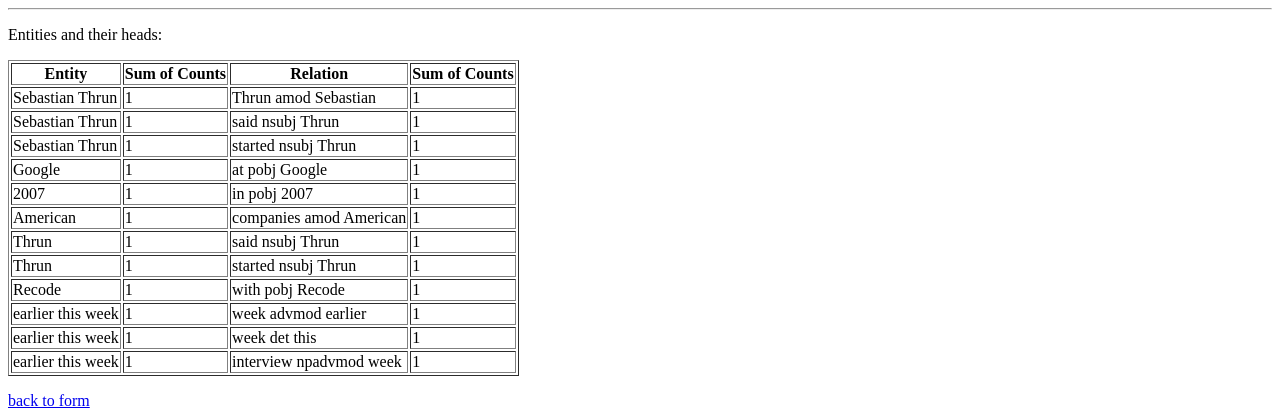
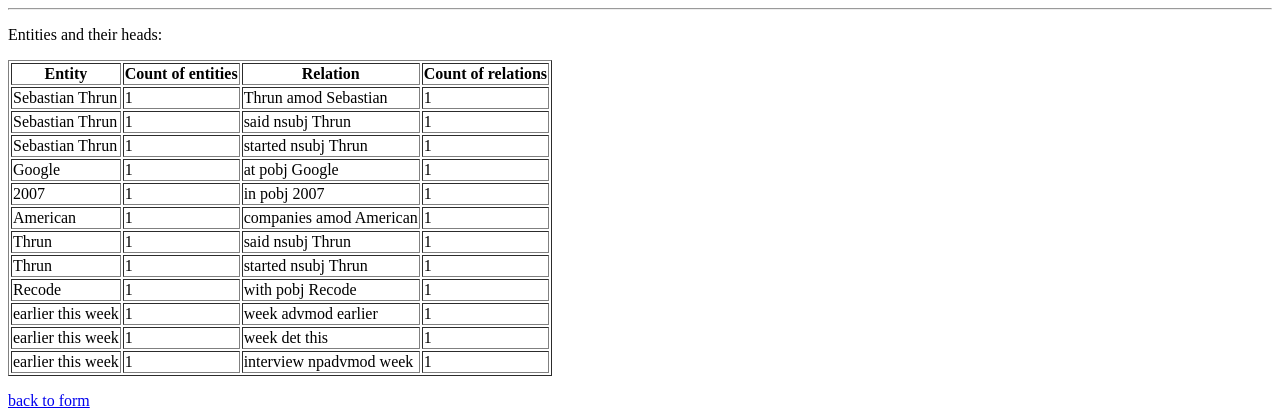
Before and after one commit to selenasong/cosi217b-assignment, a Flask app: page /post in a window 1280 px wide. Shown: the top 420 px of the page. Run offline with Flask 3, Linux system fonts and the light colour scheme.

Commit message:
Update show_all.html

```diff
--- a/Assignment2/templates/show_all.html
+++ b/Assignment2/templates/show_all.html
@@ -13,9 +13,9 @@
       <table border="1">
         <tr>
             <th>Entity</th>
-            <th>Sum of Counts</th>
+            <th>Count of entities</th>
             <th>Relation</th>
-            <th>Sum of Counts</th> <!-- New column -->
+            <th>Count of relations</th> <!-- New column -->
         </tr>
         {% for entity_relation in entity_relations %}
         <tr>
```
